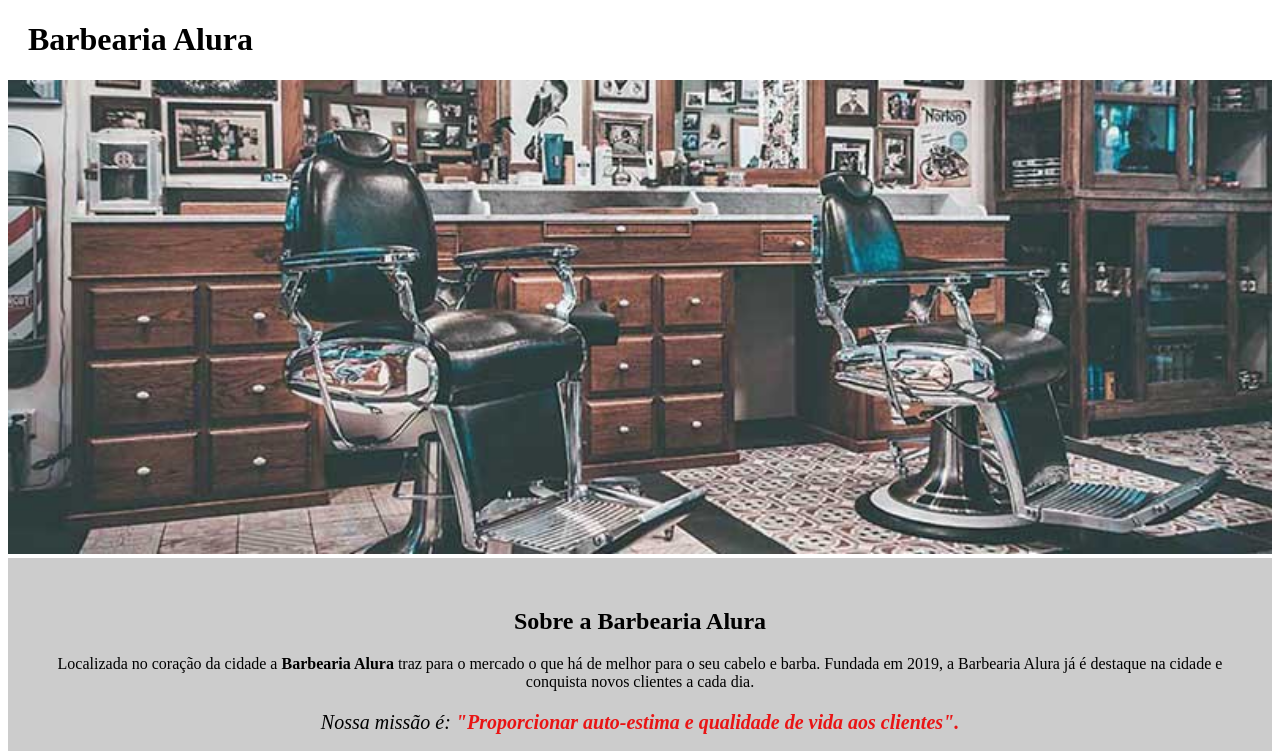
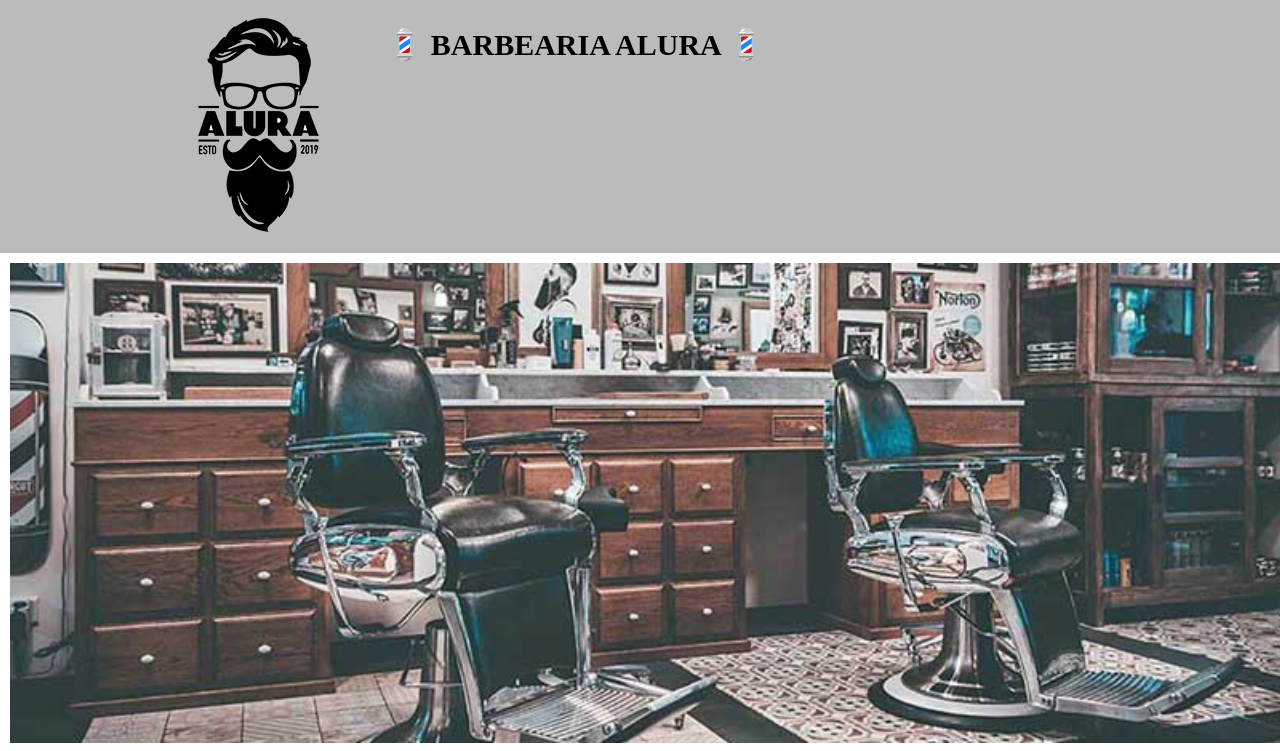
Before and after one commit to oliveirajosi/Site_Barbearia-Alura, a plain HTML site: page index.html in a window 1280 px wide. Shown: the top 751 px of the page. Drawn offline with Linux system fonts and the light colour scheme.

Commit message:
Mudanças no layout

```diff
--- a/index.html
+++ b/index.html
@@ -5,11 +5,15 @@
     <meta http-equiv="X-UA-Compatible" content="IE=edge">
     <meta name="viewport" content="width=device-width, initial-scale=1.0">
     <link rel="stylesheet" href="style.css">
+    <link rel="stylesheet" href="reset.css">
     <title>Barbearia Alura</title>
 </head>
 <body>
     <header>
-        <h1 class="titulo-principal">Barbearia Alura</h1>
+        <div class="caixa">
+            <h1 class="titulo-principal">💈 Barbearia Alura 💈</h1>
+            <img class="logo" src="assets/logo.png" alt="Logo">
+        </div>
     </header>
 
     <img class="banner" src="assets/banner.jpg" alt="barbearia">
--- a/style.css
+++ b/style.css
@@ -1,9 +1,30 @@
+header{
+    background-color: #bbbbbb;
+}
+
+.caixa{
+    position: relative;
+    width: 940px;
+    margin: 0 auto;
+}
+
 .titulo-principal{
-    padding-left: 20px;
+    font-size: 30px;
+    text-transform: uppercase;
+    font-weight: bold;
+    position: absolute;
+    top: 30px;
+    right: 345px;
+}
+
+.logo{
+    position: relative;
+
 }
 
 .banner{
     width: 100%;
+    margin: 10px;
 }
 
 .principal{
```
